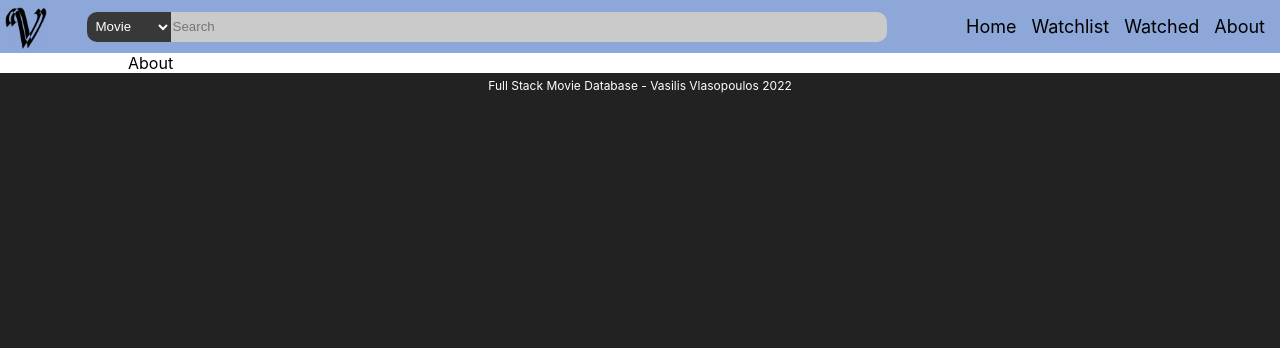
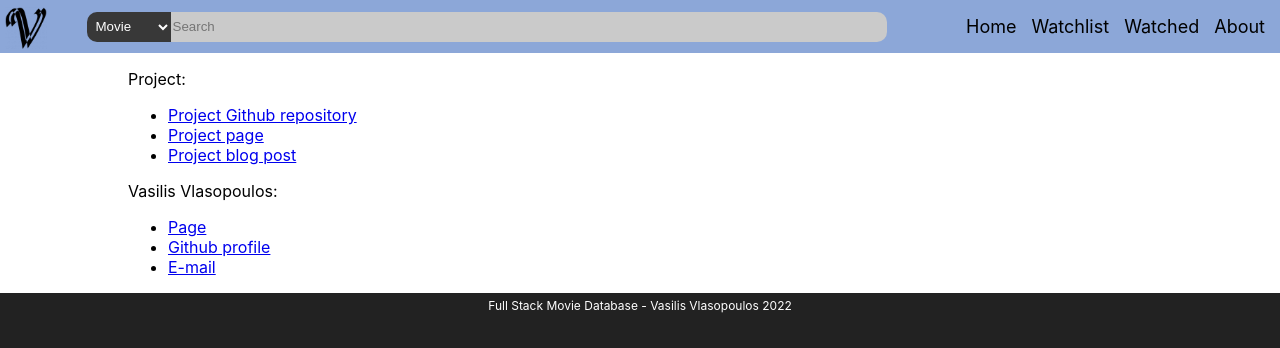
Before and after one commit to vlasopoulos/FullStackMovieDatabase, a React (Create React App) app in the folder src/main/frontend/: page / in a window 1280 px wide. Both pictures are taken after a click on the item "About". Shown: the top 348 px of the page. Built offline with nearby package versions, Linux system fonts and the light colour scheme.

Commit message:
added basic about page

```diff
--- a/src/main/frontend/src/pages/About.tsx
+++ b/src/main/frontend/src/pages/About.tsx
@@ -5,7 +5,20 @@ type Props = {}
 const About = (props: Props) => {
   return (
     <div className='margin-page'>
-    <div className='page'>About</div>
+      <div className='page'>
+        <p>Project:</p>
+        <ul>
+          <li><a href="https://github.com/F3V3R/FullStackMovieDatabase">Project Github repository</a></li>
+          <li><a href="https://f3v3r.github.io/full-stack-movie-database-blog/">Project page</a></li>
+          <li><a href="https://f3v3r.github.io/full-stack-movie-database-blog/">Project blog post</a></li>
+        </ul>
+        <p>Vasilis Vlasopoulos:</p>
+        <ul>
+          <li><a href="https://f3v3r.github.io">Page</a></li>
+          <li><a href="https://github.com/F3V3R">Github profile</a></li>
+          <li><a href="mailto:vlasopoulos.v@gmail.com">E-mail</a></li>
+        </ul>
+      </div>
     </div>
   )
 }
```
